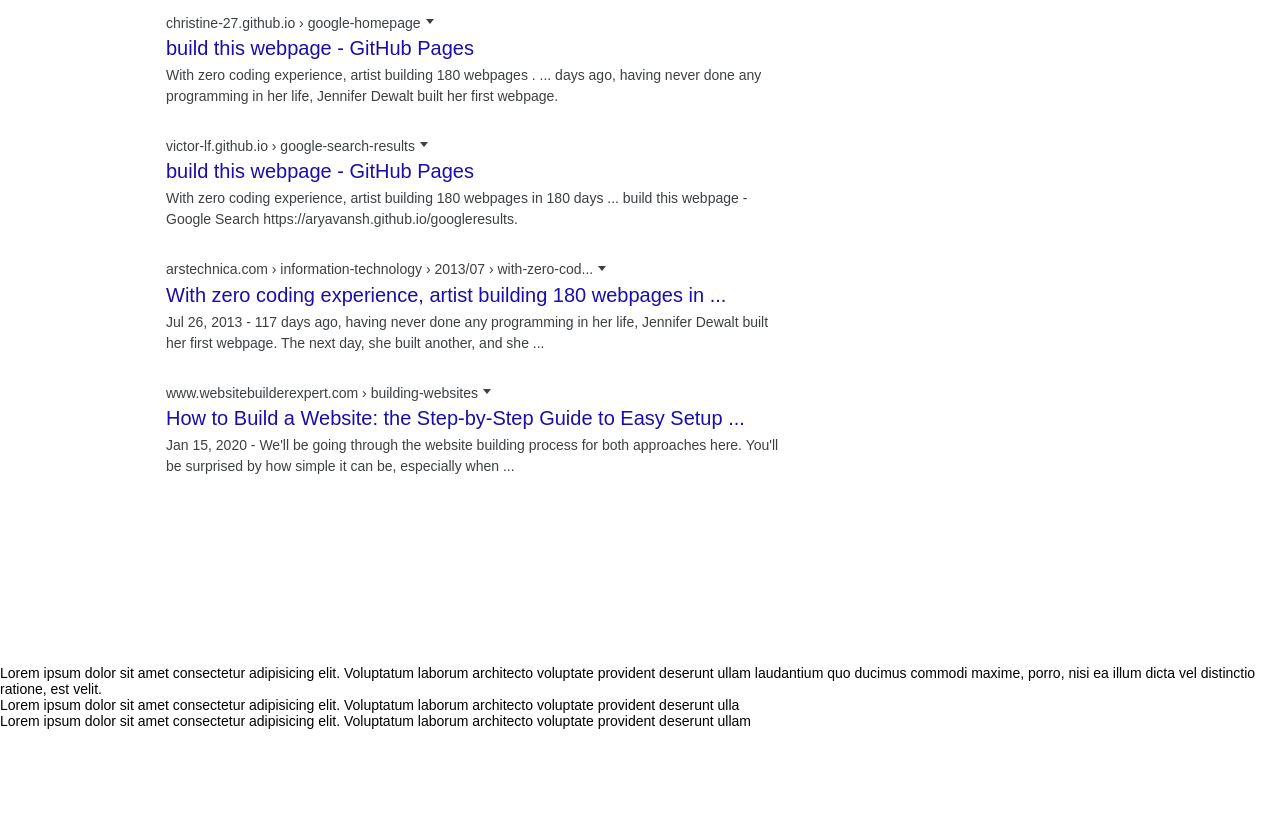
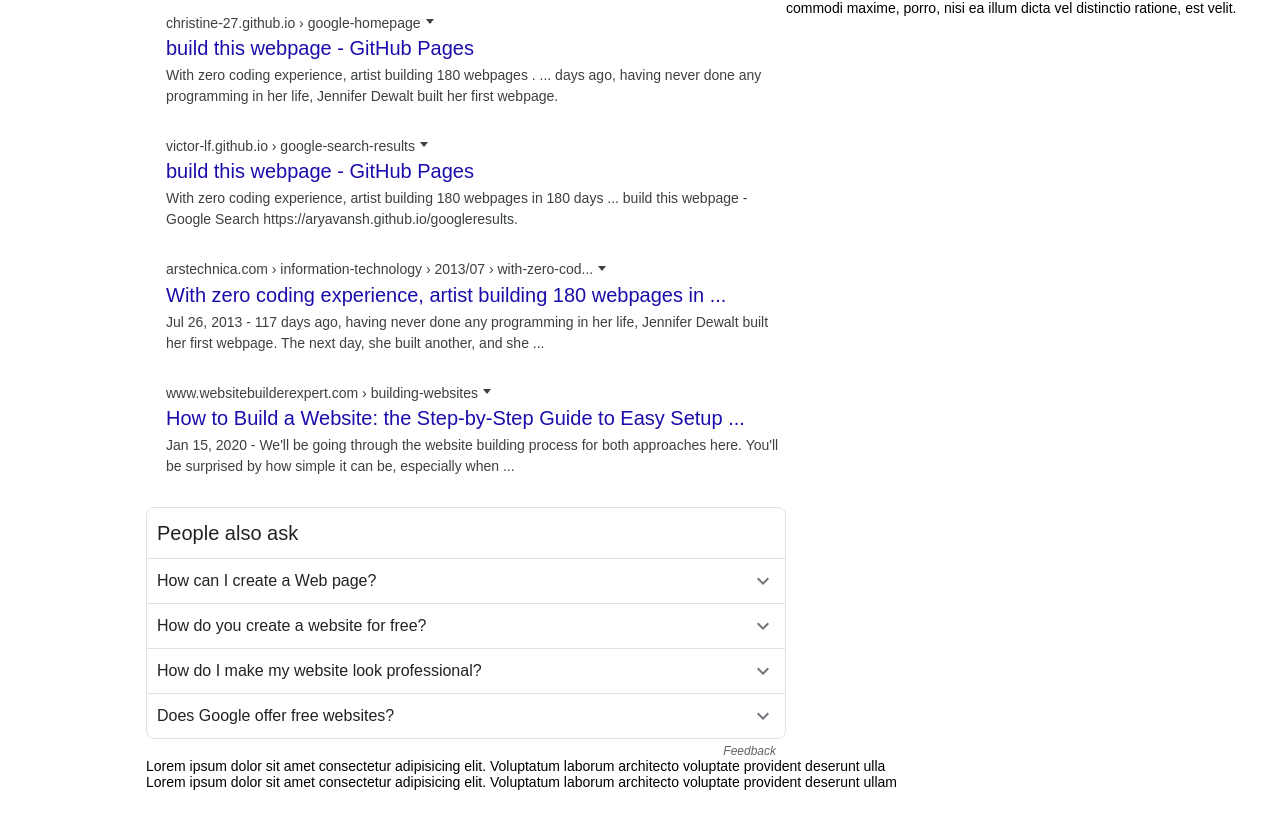
Before and after one commit to pampush/google-search, a plain HTML site: page index.html in a window 1280 px wide. Shown: the part 155-984 px from the top of the page. Before the commit the page ends 884 px from the top, so only its background shows below. Drawn offline with Linux system fonts and the light colour scheme.

Commit message:
add card in search area

```diff
--- a/index.html
+++ b/index.html
@@ -174,9 +174,33 @@
               Jan 15, 2020 - We'll be going through the website building process for both approaches here. You'll be surprised by how simple it can be, especially when ...
             </div>
         </div>
-
       </div>
 
+      <div class="main-search__card">
+        <div>People also ask
+        </div>
+        <div>How can I create a Web page?
+          <div class="main-search__card-svg">
+            <svg focusable="false" xmlns="http://www.w3.org/2000/svg" viewBox="0 0 24 24"><path d="M7.41 8.59L12 13.17l4.59-4.58L18 10l-6 6-6-6 1.41-1.41z"></path></svg>
+          </div>
+        </div>
+        <div>How do you create a website for free?
+          <div class="main-search__card-svg">
+            <svg focusable="false" xmlns="http://www.w3.org/2000/svg" viewBox="0 0 24 24"><path d="M7.41 8.59L12 13.17l4.59-4.58L18 10l-6 6-6-6 1.41-1.41z"></path></svg>
+          </div>
+        </div>
+        <div>How do I make my website look professional?
+          <div class="main-search__card-svg">
+            <svg focusable="false" xmlns="http://www.w3.org/2000/svg" viewBox="0 0 24 24"><path d="M7.41 8.59L12 13.17l4.59-4.58L18 10l-6 6-6-6 1.41-1.41z"></path></svg>
+          </div>
+        </div>
+        <div>Does Google offer free websites?
+          <div class="main-search__card-svg">
+            <svg focusable="false" xmlns="http://www.w3.org/2000/svg" viewBox="0 0 24 24"><path d="M7.41 8.59L12 13.17l4.59-4.58L18 10l-6 6-6-6 1.41-1.41z"></path></svg>
+          </div>
+        </div>
+      </div>
+      <div class="main-search__card-feedback"><a href="">Feedback</a></div>
 
         <div class="main-search__related">
 
@@ -186,7 +210,6 @@
 
         </div>
       </div>
-    </div>
 
     <aside>
       <div class="main-aside__item">
@@ -211,5 +234,6 @@
       </div>
     </footer>
   </div>
+
   </body>
 </html>
--- a/static/css/styles.css
+++ b/static/css/styles.css
@@ -30,7 +30,6 @@ button {
   display: grid;
   grid-template-columns: 146px 640px 1fr;
   grid-template-rows: 65px 38px 1fr 80px;
-  height: 100vh;
   margin-top: 20px;
 }
 
@@ -221,6 +220,46 @@ nav {
   margin-top: 5px;
 }
 
+.main-search__card {
+  display: flex;
+  flex-direction: column;
+  border: 1px solid #dfe1e5;
+  border-radius: 8px;
+
+  font-size: 16px;
+  line-height: 1.5;
+  color: #222;
+}
+
+.main-search__card > div {
+  display: flex;
+  justify-content: space-between;
+  padding: 10px;
+  border-bottom: 1px solid #dfe1e5;
+}
+
+.main-search__card :first-child {
+  font-size: 20px;
+}
+
+.main-search__card :last-child {
+  border: none;
+}
+
+.main-search__card-feedback {
+  padding: 5px 10px 0px 0px;
+  font-size: 12px;
+  font-style: italic;
+  float: right;
+}
+
+.main-search__card-svg {
+  width: 24px;
+  height: 24px;
+  fill: #70757A;
+}
+
+
 aside {
   grid-column: 3;
   background-color: rgba(255, 255, 255, 0.8);
```
